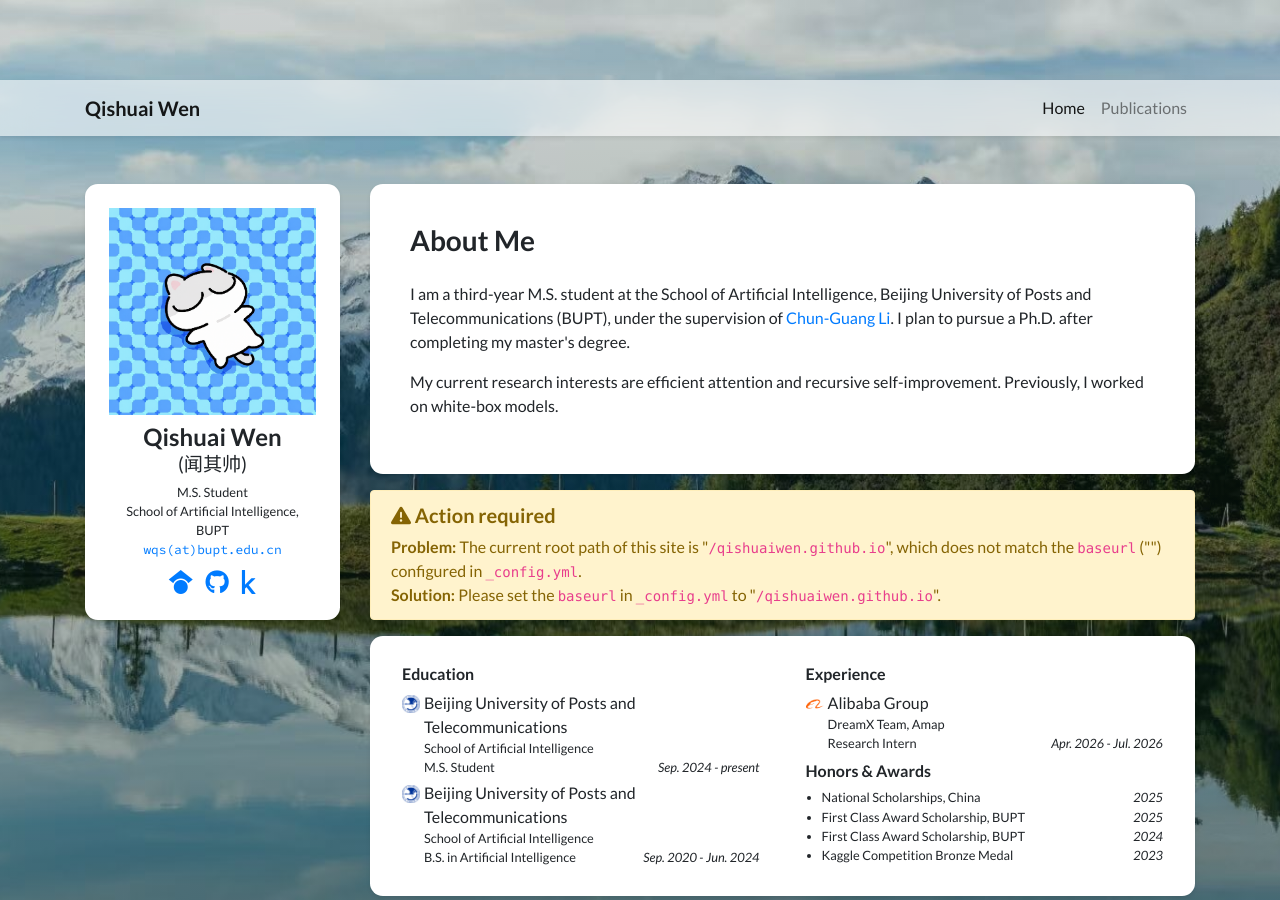
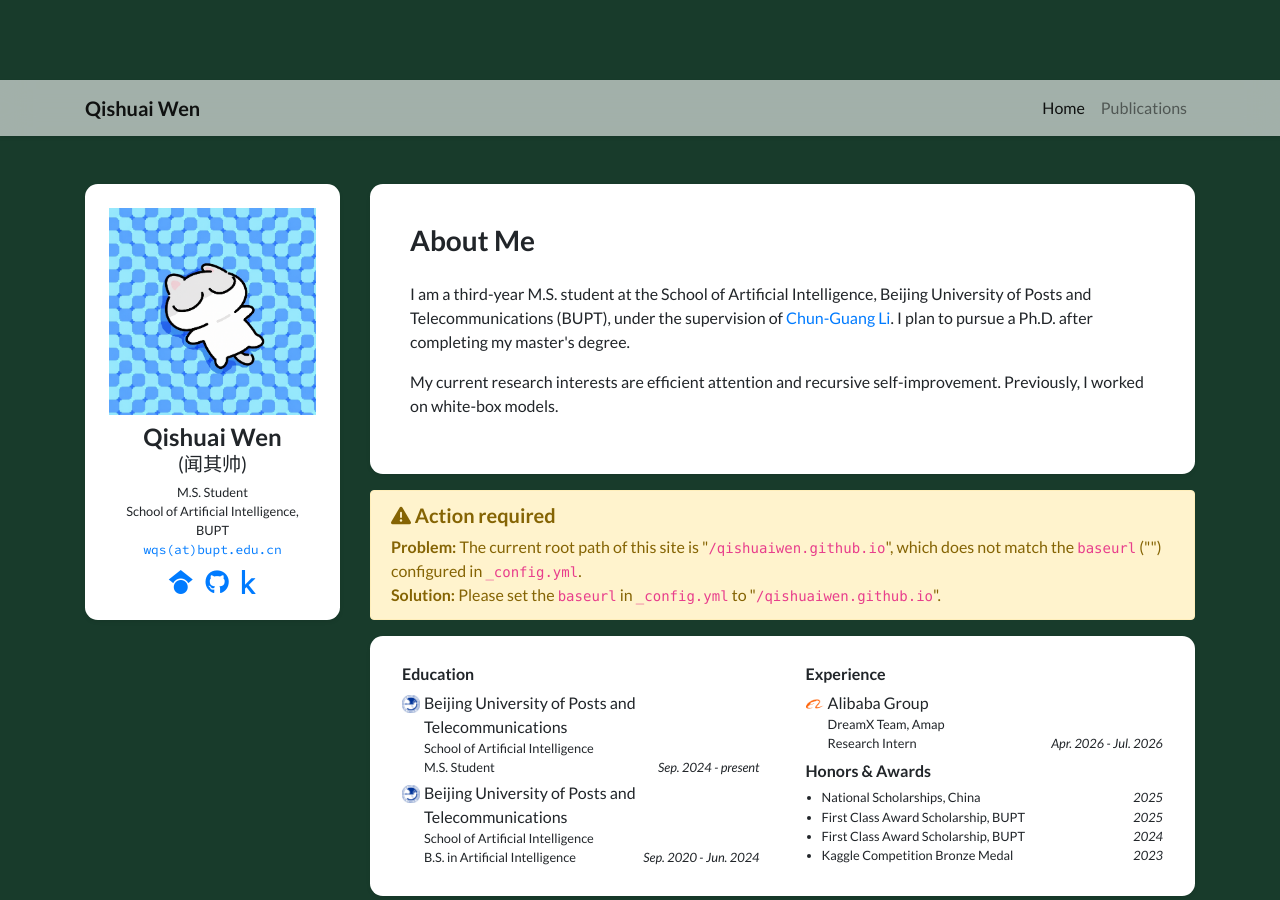
Before and after one commit to QishuaiWen/qishuaiwen.github.io, a Jekyll site: the page built from index.html, in a window 1280 px wide and 900 px high. Built offline with Jekyll 4.4.1, drawn with Linux system fonts in a browser that asks for light colours; nearby versions of some CDN libraries; a style sheet for code colours, icons or effects is not loaded.

Commit message:
Update default.html

```diff
--- a/_layouts/default.html
+++ b/_layouts/default.html
@@ -17,7 +17,6 @@
     <link rel="stylesheet" href="{{ '/assets/css/global.css' | relative_url }}">
 </head>
 <body class="bg-light d-flex flex-column min-vh-100" {{ page.body_attr }}>
-     <div class="site-background" aria-hidden="true"></div>
     {% include navbar.html %}
     <main class="flex-grow-1 flex-shrink-0 {% if page.container_class %}{{ page.container_class }}{% else %}container-lg{% endif %}">
         {{content}}
```
